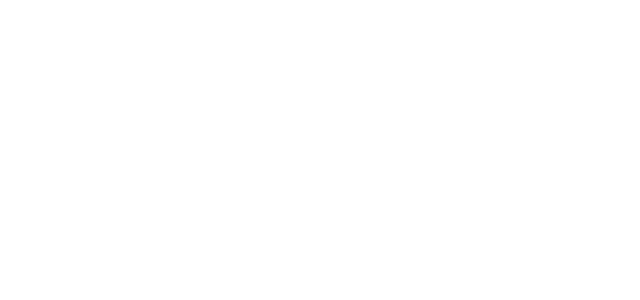
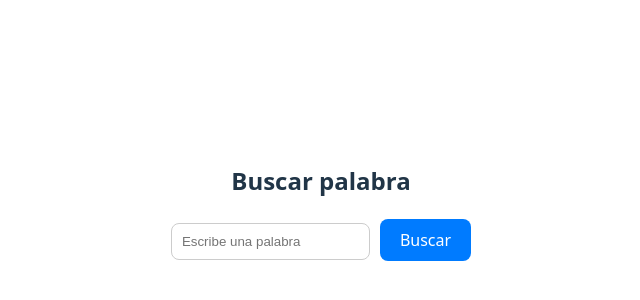
Before and after one commit to HaroldBarreraNino/csl-api-webpage, a React (Vite) app: page /showcase in a window 1280 px wide. Before the commit this address had no page. Shown: the part 198-498 px from the top of the page, without its empty margins (319-959 px from the left). Built offline with nearby package versions, Linux system fonts and the light colour scheme.

Commit message:
Api Showcase Page

```diff
--- /dev/null
+++ b/src/components/ApiShowcasePage.jsx
@@ -0,0 +1,79 @@
+import { useState } from "react";
+
+const ApiShowcasePage = () => {
+
+    const apiUrl = 'http://localhost:3000/api/palabras/'
+    const [palabra, setPalabra] = useState("");
+    const [gifUrl, setGifUrl] = useState(null);
+    const [error, setError] = useState(null);
+
+    //Metodo principal de traduccion
+    const traducirPalabra = async () => {
+        try {
+            setError(null);
+            setGifUrl(null);
+
+            const response = await fetch(apiUrl + palabra);
+
+            //Mensaje generico de error
+            if (!response.ok) {
+                throw new Error('No se encontro la palabra')
+            }
+
+            //Convertimos la respuesta en un JSON y actualizamos la imagen
+            const data = await response.json();
+            setGifUrl(data.significadoAnimacion);
+
+        } catch (error) {
+            setError(error.message)
+        }
+    }
+
+    return (
+        <>
+            <div style={{ textAlign: "center", padding: "20px" }}>
+                <h2>Buscar palabra</h2>
+
+                <input
+                    type="text"
+                    value={palabra}
+                    onChange={(e) => setPalabra(e.target.value)}
+                    placeholder="Escribe una palabra"
+                    style={{
+                        padding: "10px",
+                        borderRadius: "8px",
+                        border: "1px solid #ccc",
+                        marginRight: "10px",
+                    }}
+                />
+                <button
+                    onClick={traducirPalabra}
+                    style={{
+                        padding: "10px 20px",
+                        borderRadius: "8px",
+                        background: "#007bff",
+                        color: "white",
+                        border: "none",
+                        cursor: "pointer",
+                    }}
+                >
+                    Buscar
+                </button>
+
+                {error && <p style={{ color: "red" }}>{error}</p>}
+
+                {gifUrl && (
+                    <div style={{ marginTop: "20px" }}>
+                        <img
+                            src={gifUrl}
+                            alt="significado animado"
+                            style={{ maxWidth: "300px", borderRadius: "12px", boxShadow: "0 4px 8px rgba(0,0,0,0.2)" }}
+                        />
+                    </div>
+                )}
+            </div>
+        </>
+    );
+}
+
+export default ApiShowcasePage;
--- a/src/main.jsx
+++ b/src/main.jsx
@@ -3,11 +3,13 @@ import { createRoot } from 'react-dom/client'
 import { BrowserRouter, Routes, Route } from "react-router";
 import './index.css'
 import App from './App.jsx'
+import ApiShowcasePage from './components/ApiShowcasePage.jsx';
 
 createRoot(document.getElementById('root')).render(
   <BrowserRouter>
   <Routes>
     <Route path='/' element={<App />}/>
+    <Route path='/showcase' element={<ApiShowcasePage />}/>
   </Routes>
   </BrowserRouter>,
 )
```
